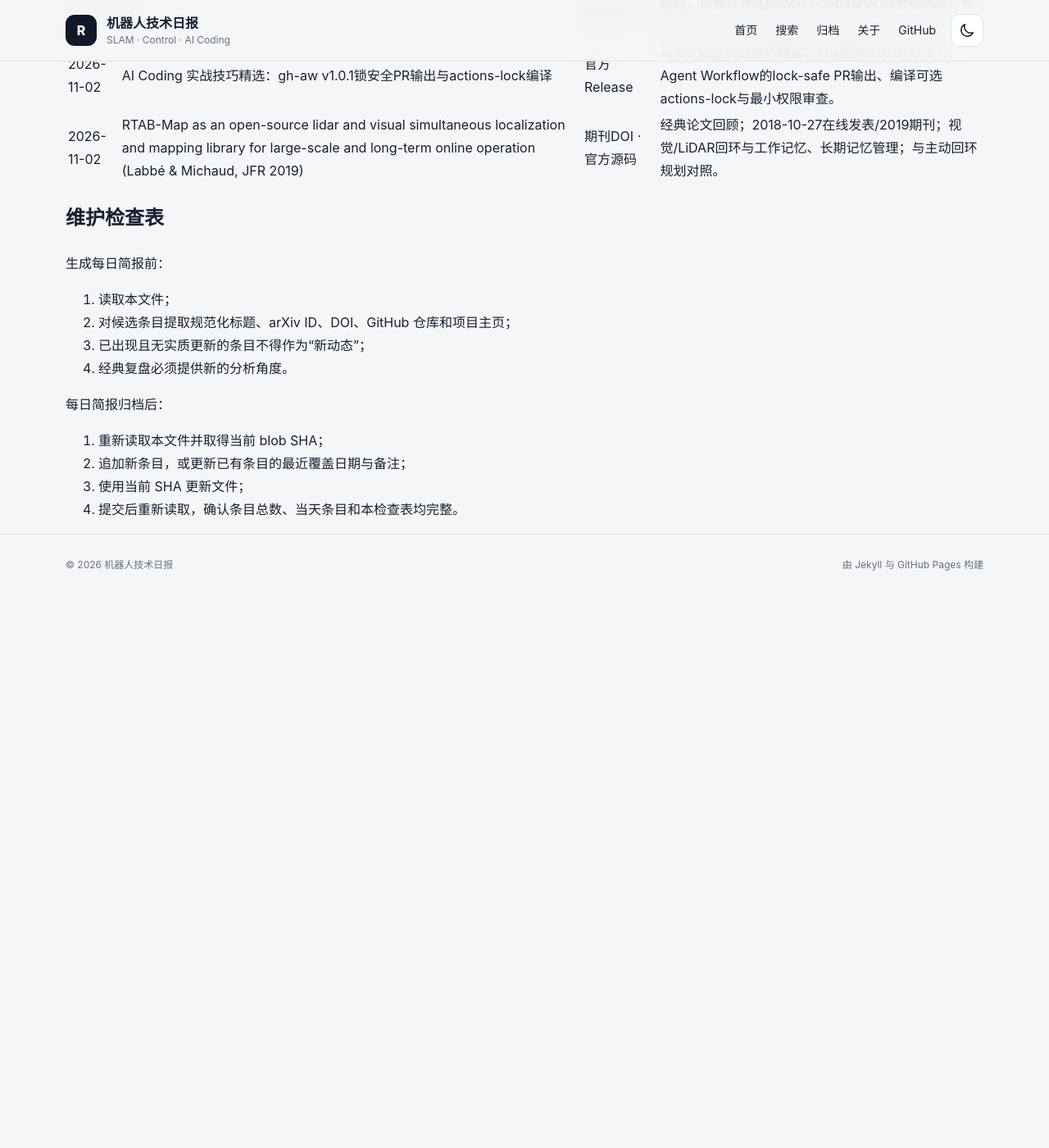
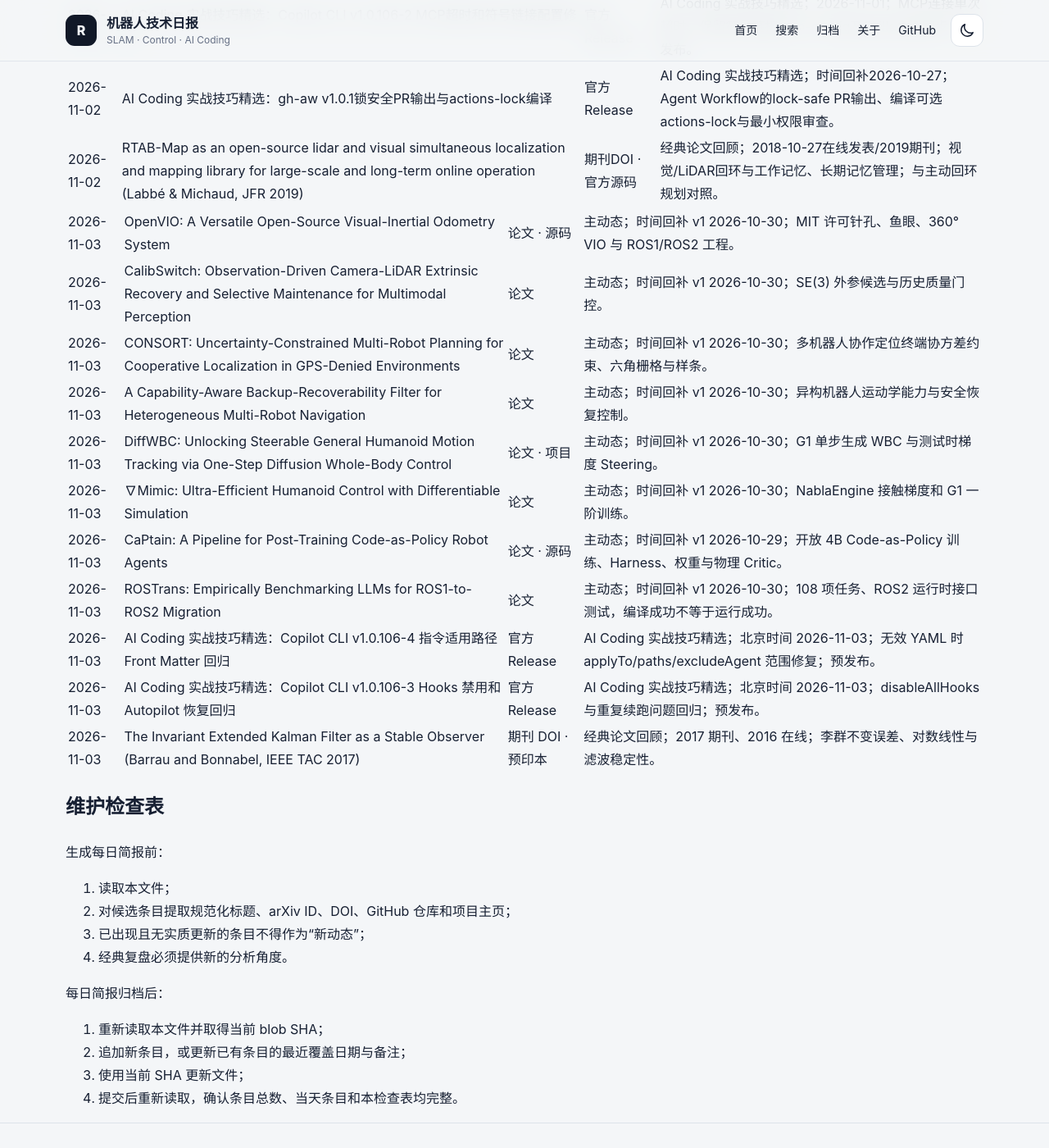
Before and after one commit to helywin/daily, a Jekyll site: the page built from robotics-brief-covered-items.md, in a window 1280 px wide and 1400 px high, scrolled down 81693 px. Shown: the whole window at 82% size. Built offline with Jekyll 4.4.1, drawn with Linux system fonts in a browser that asks for light colours; our own code applies the rules of GitHub Pages for plain Markdown files; before the commit the page ends 82417 px from its top, so only the background shows below that; some of the changed text lies outside the part shown.

Commit message:
docs: update robotics brief coverage index for 2026-11-03

```diff
--- a/robotics-brief-covered-items.md
+++ b/robotics-brief-covered-items.md
@@ -1,6 +1,6 @@
 # 机器人技术简报已覆盖条目索引
 
-> 最后更新：2026-11-02（Asia/Shanghai）
+> 最后更新：2026-11-03（Asia/Shanghai）
 >
 > 用途：每日简报选题前强制查重。本文件保留全部历史条目的最近覆盖日期、规范标题、至少一个可直接访问的原始来源和必要备注。
 >
@@ -181,6 +181,7 @@
 > 2026-10-31 新增 8 条主动态、3 条 AI Coding 实战技巧精选与 1 条经典论文回顾，共 1183 条。
 > 2026-11-01 新增 8 条主动态、2 条 AI Coding 实战技巧精选与 1 条经典论文回顾，共 1194 条。
 > 2026-11-02 新增 8 条主动态、2 条 AI Coding 实战技巧精选与 1 条经典论文回顾，共 1205 条。
+> 2026-11-03 新增 8 条主动态、2 条 AI Coding 实战技巧和 1 条经典论文回顾，累计 1,216 条。
 >
 ## 已核验条目
 
@@ -1481,6 +1482,18 @@
 | 2026-11-02 | AI Coding 实战技巧精选：gh-aw v1.0.1锁安全PR输出与actions-lock编译 | [官方Release](https://github.com/github/gh-aw/releases/tag/v1.0.1) | AI Coding 实战技巧精选；时间回补2026-10-27；Agent Workflow的lock-safe PR输出、编译可选actions-lock与最小权限审查。 |
 | 2026-11-02 | RTAB-Map as an open-source lidar and visual simultaneous localization and mapping library for large-scale and long-term online operation (Labbé & Michaud, JFR 2019) | [期刊DOI](https://doi.org/10.1002/rob.21831) · [官方源码](https://github.com/introlab/rtabmap) | 经典论文回顾；2018-10-27在线发表/2019期刊；视觉/LiDAR回环与工作记忆、长期记忆管理；与主动回环规划对照。 |
 
+| 2026-11-03 | OpenVIO: A Versatile Open-Source Visual-Inertial Odometry System | [论文](https://arxiv.org/abs/2610.41671) · [源码](https://github.com/93won/openvio) | 主动态；时间回补 v1 2026-10-30；MIT 许可针孔、鱼眼、360° VIO 与 ROS1/ROS2 工程。 |
+| 2026-11-03 | CalibSwitch: Observation-Driven Camera-LiDAR Extrinsic Recovery and Selective Maintenance for Multimodal Perception | [论文](https://arxiv.org/abs/2610.41352) | 主动态；时间回补 v1 2026-10-30；SE(3) 外参候选与历史质量门控。 |
+| 2026-11-03 | CONSORT: Uncertainty-Constrained Multi-Robot Planning for Cooperative Localization in GPS-Denied Environments | [论文](https://arxiv.org/abs/2610.41235) | 主动态；时间回补 v1 2026-10-30；多机器人协作定位终端协方差约束、六角栅格与样条。 |
+| 2026-11-03 | A Capability-Aware Backup-Recoverability Filter for Heterogeneous Multi-Robot Navigation | [论文](https://arxiv.org/abs/2610.41188) | 主动态；时间回补 v1 2026-10-30；异构机器人运动学能力与安全恢复控制。 |
+| 2026-11-03 | DiffWBC: Unlocking Steerable General Humanoid Motion Tracking via One-Step Diffusion Whole-Body Control | [论文](https://arxiv.org/abs/2610.41354) · [项目](https://diffwbc.github.io/) | 主动态；时间回补 v1 2026-10-30；G1 单步生成 WBC 与测试时梯度 Steering。 |
+| 2026-11-03 | ∇Mimic: Ultra-Efficient Humanoid Control with Differentiable Simulation | [论文](https://arxiv.org/abs/2610.41654) | 主动态；时间回补 v1 2026-10-30；NablaEngine 接触梯度和 G1 一阶训练。 |
+| 2026-11-03 | CaPtain: A Pipeline for Post-Training Code-as-Policy Robot Agents | [论文](https://arxiv.org/abs/2610.40799) · [源码](https://github.com/waltstephen/CaPtain) | 主动态；时间回补 v1 2026-10-29；开放 4B Code-as-Policy 训练、Harness、权重与物理 Critic。 |
+| 2026-11-03 | ROSTrans: Empirically Benchmarking LLMs for ROS1-to-ROS2 Migration | [论文](https://arxiv.org/abs/2610.41168) | 主动态；时间回补 v1 2026-10-30；108 项任务、ROS2 运行时接口测试，编译成功不等于运行成功。 |
+| 2026-11-03 | AI Coding 实战技巧精选：Copilot CLI v1.0.106-4 指令适用路径 Front Matter 回归 | [官方 Release](https://github.com/github/copilot-cli/releases/tag/v1.0.106-4) | AI Coding 实战技巧精选；北京时间 2026-11-03；无效 YAML 时 applyTo/paths/excludeAgent 范围修复；预发布。 |
+| 2026-11-03 | AI Coding 实战技巧精选：Copilot CLI v1.0.106-3 Hooks 禁用和 Autopilot 恢复回归 | [官方 Release](https://github.com/github/copilot-cli/releases/tag/v1.0.106-3) | AI Coding 实战技巧精选；北京时间 2026-11-03；disableAllHooks 与重复续跑问题回归；预发布。 |
+| 2026-11-03 | The Invariant Extended Kalman Filter as a Stable Observer (Barrau and Bonnabel, IEEE TAC 2017) | [期刊 DOI](https://doi.org/10.1109/TAC.2016.2594085) · [预印本](https://arxiv.org/abs/1410.1465) | 经典论文回顾；2017 期刊、2016 在线；李群不变误差、对数线性与滤波稳定性。 |
+
 ## 维护检查表
 
 生成每日简报前：
```
